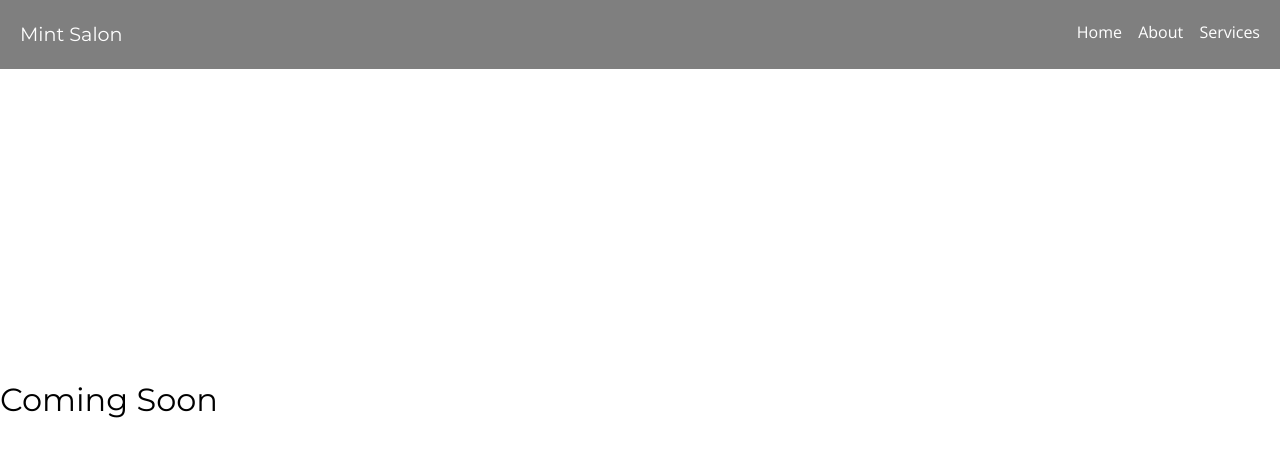
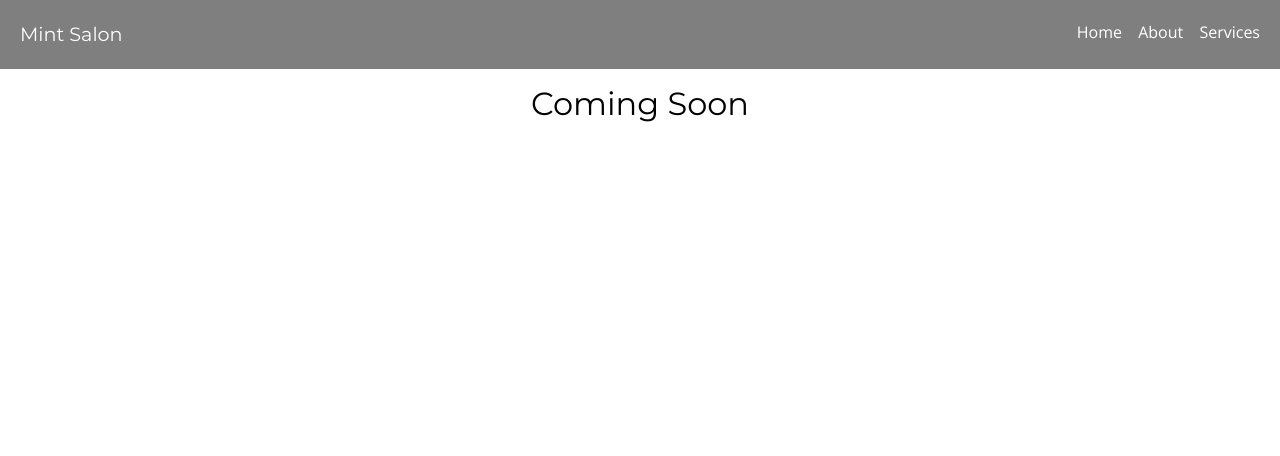
Before and after one commit to jaewebb/mint-salon, a Vue app: page /about in a window 1280 px wide. Shown: the top 456 px of the page. Built offline with nearby package versions, Linux system fonts and the light colour scheme.

Commit message:
fix about page

```diff
--- a/src/views/AboutView.vue
+++ b/src/views/AboutView.vue
@@ -1,15 +1,10 @@
 <template>
-  <div class="about">
-    <h1>Coming Soon</h1>
-  </div>
+  <main>
+    <div class="pt-20">
+      <h1 class="text-center">Coming Soon</h1>
+    </div>
+  </main>
 </template>
 
 <style>
-@media (min-width: 1024px) {
-  .about {
-    min-height: 100vh;
-    display: flex;
-    align-items: center;
-  }
-}
 </style>
```
